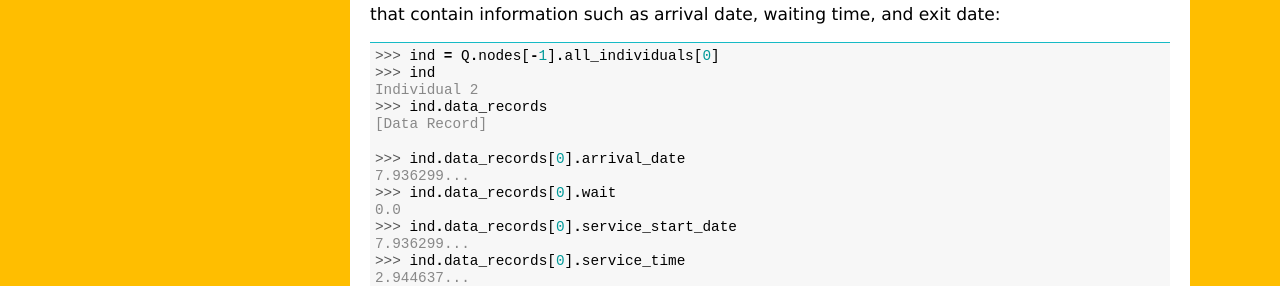
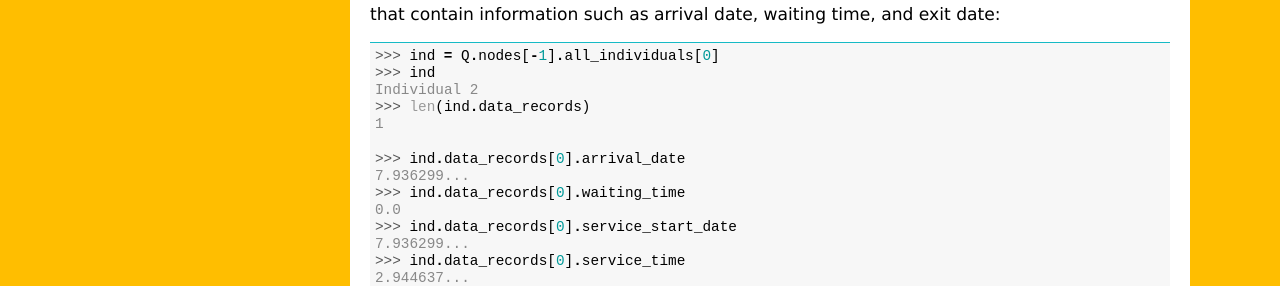
Before and after one commit to CiwPython/Ciw, a Sphinx documentation site: the page built from docs/Tutorial-I/tutorial_ii.rst, in a window 1280 px wide. Shown: the part 1194-1480 px from the top of the page. Built offline with Sphinx 7.4.7, drawn with Linux system fonts in a browser that asks for light colours.

Commit message:
update docs to cope with namedtupe DataRecord

```diff
--- a/docs/Tutorial-I/tutorial_ii.rst
+++ b/docs/Tutorial-I/tutorial_ii.rst
@@ -59,12 +59,12 @@ Individuals carry data records, that contain information such as arrival date, w
     >>> ind = Q.nodes[-1].all_individuals[0]
     >>> ind
     Individual 2
-    >>> ind.data_records
-    [Data Record]
+    >>> len(ind.data_records)
+    1
 
     >>> ind.data_records[0].arrival_date
     7.936299...
-    >>> ind.data_records[0].wait
+    >>> ind.data_records[0].waiting_time
     0.0
     >>> ind.data_records[0].service_start_date
     7.936299...
```
